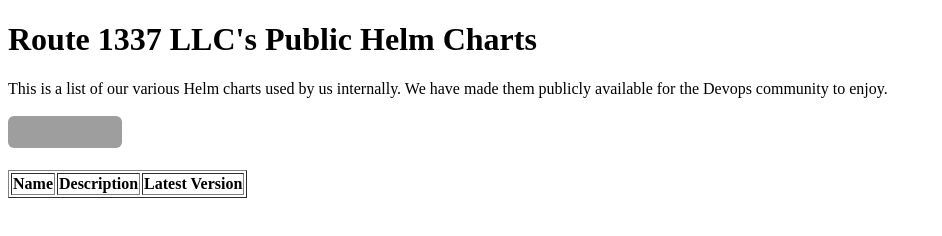
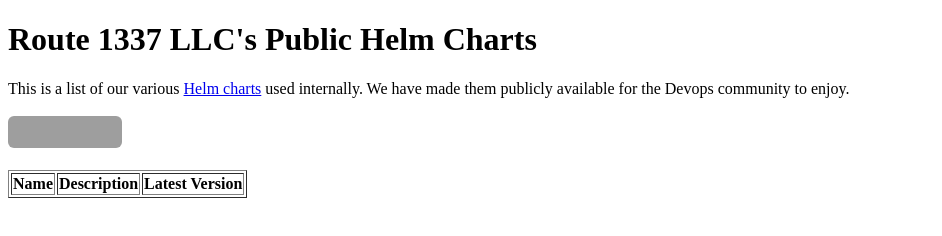
Before and after one commit to route1337/helm-charts, a plain HTML site: page build/index.html in a window 1280 px wide. Shown: the whole page, without its empty margins (0-942 px from the left). Drawn offline with Linux system fonts and the light colour scheme; no server answers; grey boxes are pictures that could not be loaded.

Commit message:
Debugging chart

```diff
--- a/build/index.html
+++ b/build/index.html
@@ -9,7 +9,7 @@
 </head>
 <body>
 <h1>Route 1337 LLC's Public Helm Charts</h1>
-This is a list of our various Helm charts used by us internally. We have made them publicly available for the Devops community to enjoy.
+This is a list of our various <a href="https://github.com/route1337/helm-charts" target="_blank">Helm charts</a> used internally. We have made them publicly available for the Devops community to enjoy.
 <br /><br />
 <iframe src="https://github.com/sponsors/route1337/button" title="Sponsor route1337" height="32" width="114" style="border: 0; border-radius: 6px;"></iframe>
 <br /><br />
```
Also changed, not shown: 6 other files.
